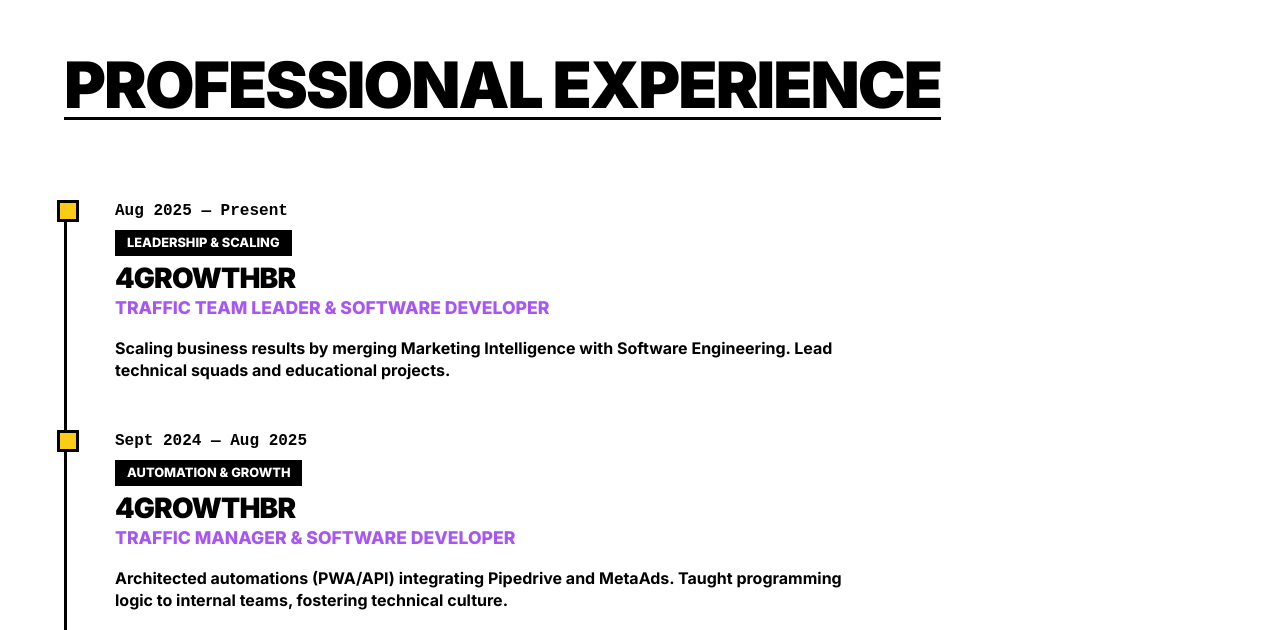
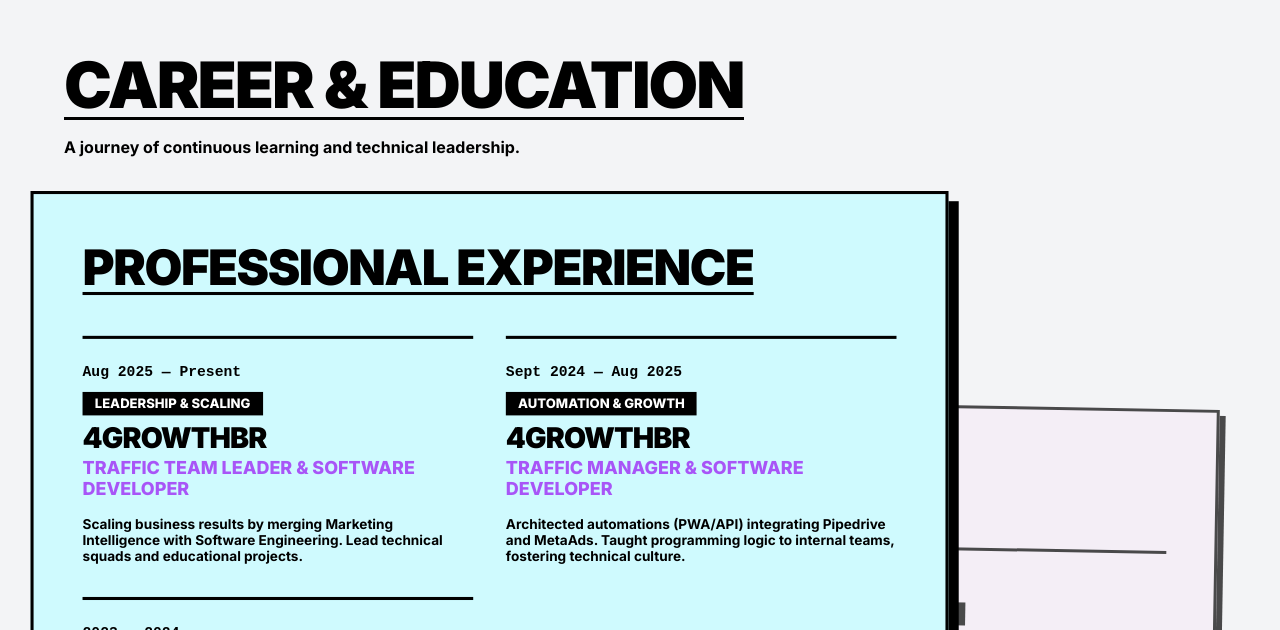
Before and after one commit to pwdbymoral/vinimvarjao-portfolio, a React (Vite) app: page / in a window 1280 px wide. Shown: the part 2170-2800 px from the top of the page. Built offline with nearby package versions, Linux system fonts and the light colour scheme.

Commit message:
feat: implement interactive stacked cards and improve section navigation

```diff
--- a/src/App.tsx
+++ b/src/App.tsx
@@ -229,6 +229,7 @@ const StatusBadge = () => (
 
 function App() {
 	const [isVisible, setIsVisible] = useState(false);
+	const [activeCard, setActiveCard] = useState<"exp" | "edu">("exp");
 	const [isDarkMode, setIsDarkMode] = useState(() => {
 		if (typeof window !== "undefined") {
 			const saved = localStorage.getItem("darkMode");
@@ -269,6 +270,21 @@ function App() {
 		});
 	};
 
+	const handleNavClick = (card: "exp" | "edu") => {
+		setActiveCard(card);
+		const element = document.getElementById("resume");
+		if (element) {
+			element.scrollIntoView({ behavior: "smooth" });
+		}
+	};
+
+	const handleKeyDown = (e: React.KeyboardEvent, card: "exp" | "edu") => {
+		if (e.key === "Enter" || e.key === " ") {
+			e.preventDefault();
+			handleNavClick(card);
+		}
+	};
+
 	return (
 		<>
 			<header className="header">
@@ -293,14 +309,22 @@ function App() {
 									</a>
 								</li>
 								<li>
-									<a href="#experience" className="nav-link">
+									<button
+										type="button"
+										onClick={() => handleNavClick("exp")}
+										className="nav-link"
+									>
 										Experience
-									</a>
+									</button>
 								</li>
 								<li>
-									<a href="#education" className="nav-link">
+									<button
+										type="button"
+										onClick={() => handleNavClick("edu")}
+										className="nav-link"
+									>
 										Education
-									</a>
+									</button>
 								</li>
 								<li>
 									<a href="#about" className="nav-link">
@@ -453,15 +477,27 @@ function App() {
 					</div>
 				</section>
 
-				<section id="experience" className="section">
+				{/* CAREER & EDUCATION SECTION */}
+				<section id="resume" className="section resume-section">
 					<div className="container">
-						<h2>Professional Experience</h2>
+						<h2 style={{ marginBottom: "1rem" }}>Career & Education</h2>
+						<p style={{ marginBottom: "3rem", fontWeight: 600 }}>
+							A journey of continuous learning and technical leadership.
+						</p>
 						<div
-							style={{
-								maxWidth: "800px",
-								marginTop: "3rem",
-							}}
+							className="stacked-cards-container"
+							style={{ height: "700px" }}
 						>
+							<button
+								type="button"
+								className={`section-card experience-card ${activeCard === "exp" ? "is-active" : ""}`}
+								onClick={() => handleNavClick("exp")}
+								onKeyDown={(e) => handleKeyDown(e, "exp")}
+								style={{ cursor: "pointer" }}
+								aria-label="View Professional Experience"
+							>
+								<h2 className="card-heading">Professional Experience</h2>
+								<div className="timeline">
 									{experience.map((item) => (
 										<div key={item.id} className="timeline-item">
 											<div className="timeline-date">{item.period}</div>
@@ -471,7 +507,9 @@ function App() {
 											>
 												{item.narrative}
 											</div>
-									<h3 style={{ marginBottom: "0.25rem" }}>{item.company}</h3>
+											<h3 style={{ marginBottom: "0.25rem" }}>
+												{item.company}
+											</h3>
 											<p
 												style={{
 													fontWeight: 800,
@@ -487,18 +525,18 @@ function App() {
 										</div>
 									))}
 								</div>
-					</div>
-				</section>
+							</button>
 
-				<section id="education" className="section">
-					<div className="container">
-						<h2>Education & Growth</h2>
-						<div
-							style={{
-								maxWidth: "800px",
-								marginTop: "3rem",
-							}}
+							<button
+								type="button"
+								className={`section-card education-card ${activeCard === "edu" ? "is-active" : ""}`}
+								onClick={() => handleNavClick("edu")}
+								onKeyDown={(e) => handleKeyDown(e, "edu")}
+								style={{ cursor: "pointer" }}
+								aria-label="View Education and Growth"
 							>
+								<h2 className="card-heading">Education & Growth</h2>
+								<div className="timeline">
 									{education.map((item) => (
 										<div key={item.id} className="timeline-item">
 											<div className="timeline-date">{item.period}</div>
@@ -525,6 +563,8 @@ function App() {
 											<p style={{ fontWeight: 600 }}>{item.description}</p>
 										</div>
 									))}
+								</div>
+							</button>
 						</div>
 					</div>
 				</section>
@@ -601,14 +641,22 @@ function App() {
 							</a>
 						</li>
 						<li>
-							<a href="#experience" className="nav-link">
+							<button
+								type="button"
+								onClick={() => handleNavClick("exp")}
+								className="nav-link"
+							>
 								Experience
-							</a>
+							</button>
 						</li>
 						<li>
-							<a href="#education" className="nav-link">
+							<button
+								type="button"
+								onClick={() => handleNavClick("edu")}
+								className="nav-link"
+							>
 								Education
-							</a>
+							</button>
 						</li>
 						<li>
 							<a href="#about" className="nav-link">
--- a/src/index.css
+++ b/src/index.css
@@ -141,6 +141,12 @@ h3 {
 	padding: 0.5rem;
 	border: 2px solid transparent;
 	transition: var(--transition-fast);
+	background: none;
+	cursor: pointer;
+	font-family: inherit;
+	font-size: inherit;
+	display: inline-flex;
+	align-items: center;
 }
 
 .nav-link:hover {
@@ -205,7 +211,7 @@ h3 {
 }
 
 .card:hover {
-	transform: translate(-4px, -4px);
+	transform: translate(-0.5rem, -0.5rem);
 	box-shadow: var(--shadow-hover);
 }
 
@@ -259,7 +265,7 @@ h3 {
 
 .btn:hover {
 	background: var(--accent-primary);
-	transform: translate(-4px, -4px);
+	transform: translate(-0.25rem, -0.25rem);
 	box-shadow: var(--shadow-hover);
 }
 
@@ -412,29 +418,124 @@ h3 {
 	}
 }
 
-/* Experience Timeline */
+/* Resume Stacked Cards Layout */
+.resume-section {
+	background: var(--bg-secondary);
+	padding-bottom: 8rem;
+}
+
+.stacked-cards-container {
+	display: grid;
+	grid-template-columns: 1fr;
+	gap: 4rem;
+	position: relative;
+	margin-top: 4rem;
+}
+
+@media (min-width: 1024px) {
+	.stacked-cards-container {
+		display: block; /* For overlapping effect on desktop */
+		height: 850px; /* Constrain height as requested */
+	}
+
+	.section-card {
+		position: absolute;
+		width: 85%;
+		max-width: 900px;
+	}
+
+	.experience-card {
+		top: 0;
+		left: 0;
+		z-index: 2;
+		transform: rotate(-1.5deg);
+	}
+
+	.education-card {
+		top: 180px; /* Overlap effect */
+		right: 0;
+		z-index: 1;
+		transform: rotate(1deg);
+	}
+
+	.section-card {
+		position: absolute;
+		width: 85%;
+		max-width: 900px;
+	}
+
+	/* Active Focus State */
+	.section-card {
+		transition: all 0.3s cubic-bezier(0.34, 1.56, 0.64, 1);
+	}
+
+	.section-card.is-active {
+		z-index: 10;
+		transform: scale(1.02) translate(-1.5rem, -1.5rem) rotate(0deg);
+		box-shadow: var(--shadow-hover);
+	}
+
+	.section-card:not(.is-active) {
+		z-index: 1;
+		filter: grayscale(0.5) opacity(0.7);
+	}
+}
+
+.section-card {
+	background: var(--bg-primary);
+	border: var(--border-main);
+	box-shadow: var(--shadow-main);
+	padding: 3rem;
+	transition: all var(--transition-fast);
+	text-align: left;
+	width: 100%;
+	display: block;
+	font-family: inherit;
+	color: inherit;
+}
+
+.experience-card {
+	background: #cffafe; /* Light Cyan for Experience */
+}
+
+.dark .experience-card {
+	background: #083344;
+}
+
+.education-card {
+	background: #fae8ff; /* Light Pink for Education */
+}
+
+.dark .education-card {
+	background: #4a044e;
+}
+
+.card-heading {
+	font-size: clamp(2rem, 5vw, 3rem);
+	margin-bottom: 2.5rem;
+	border-bottom: var(--border-main);
+	display: inline-block;
+}
+
+/* Timeline inside Cards */
+.timeline {
+	display: grid;
+	grid-template-columns: repeat(auto-fit, minmax(250px, 1fr));
+	gap: 2rem;
+}
+
 .timeline-item {
 	position: relative;
-	padding-left: 3rem;
-	padding-bottom: 3rem;
-	border-left: var(--border-main);
-}
-
-.timeline-item::before {
-	content: "";
-	position: absolute;
-	left: -0.625rem;
-	top: 0;
-	width: 1rem;
-	height: 1rem;
-	background: var(--accent-primary);
-	border: var(--border-main);
+	padding-top: 1.5rem;
+	border-top: var(--border-main);
 }
 
 .timeline-date {
 	font-family: var(--font-mono);
 	font-weight: 800;
-	margin-bottom: 0.5rem;
+	font-size: 0.9rem;
+	margin-bottom: 0.75rem;
+	display: block;
 }
 
 /* Stickers */
```
Lines whose indentation alone changed are shown as unchanged.
